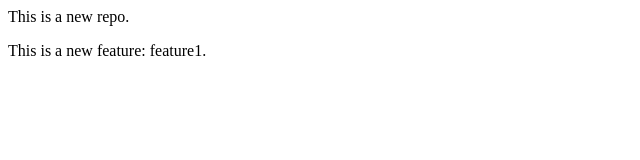
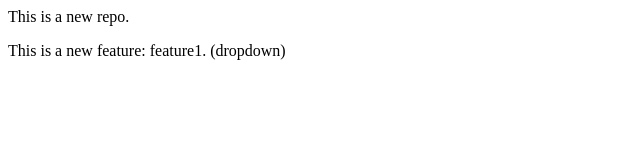
Before and after one commit to mohit-2011/local_repo, a plain HTML site: page index.html in a window 1280 px wide. Shown: the full height of the page, 0-640 px from the left. Drawn offline with Linux system fonts and the light colour scheme.

Commit message:
dropdown added

```diff
--- a/index.html
+++ b/index.html
@@ -1,2 +1,2 @@
 <p>This is a new repo.</p>
-<p>This is a new feature: feature1.</p>
+<p>This is a new feature: feature1. (dropdown)</p>
```
